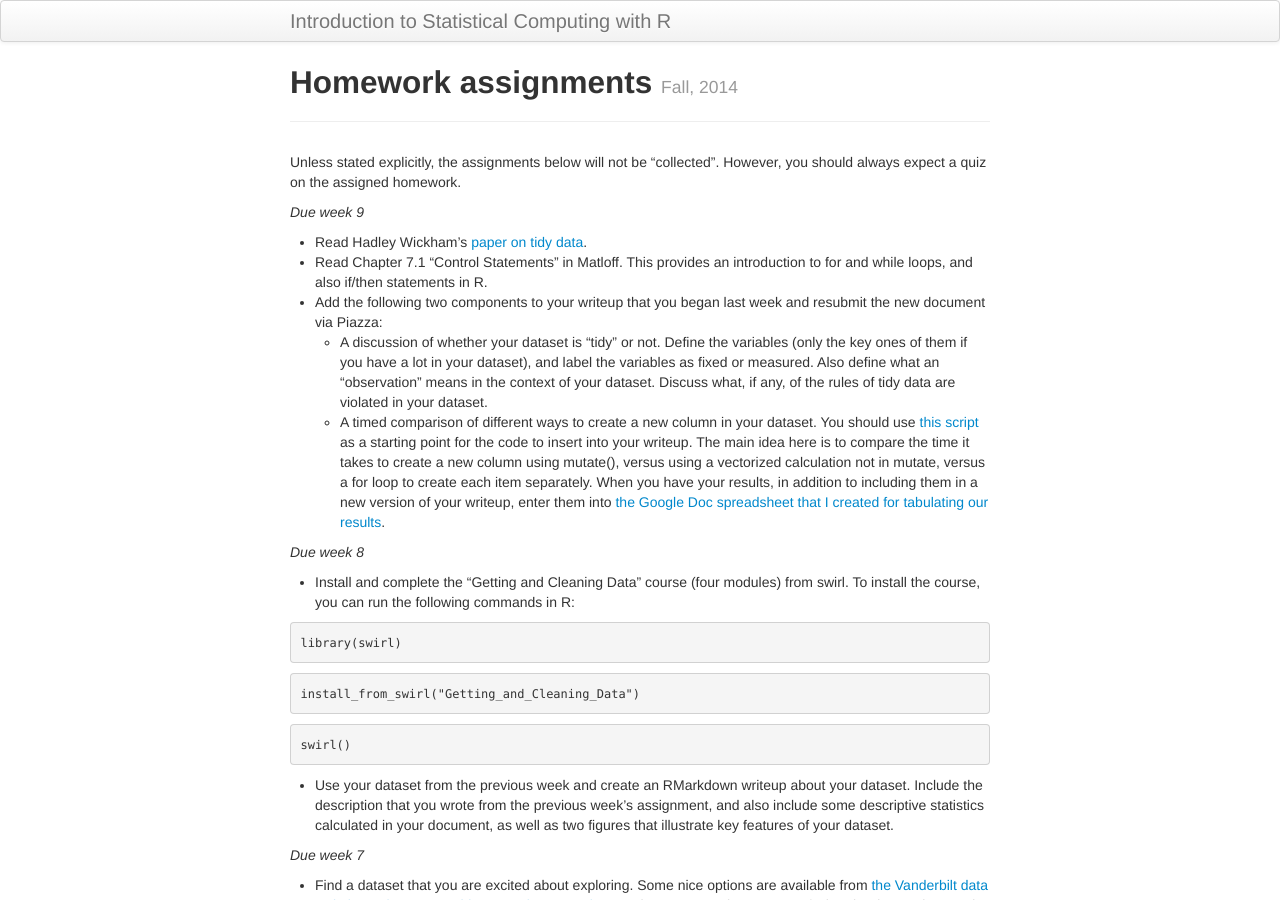
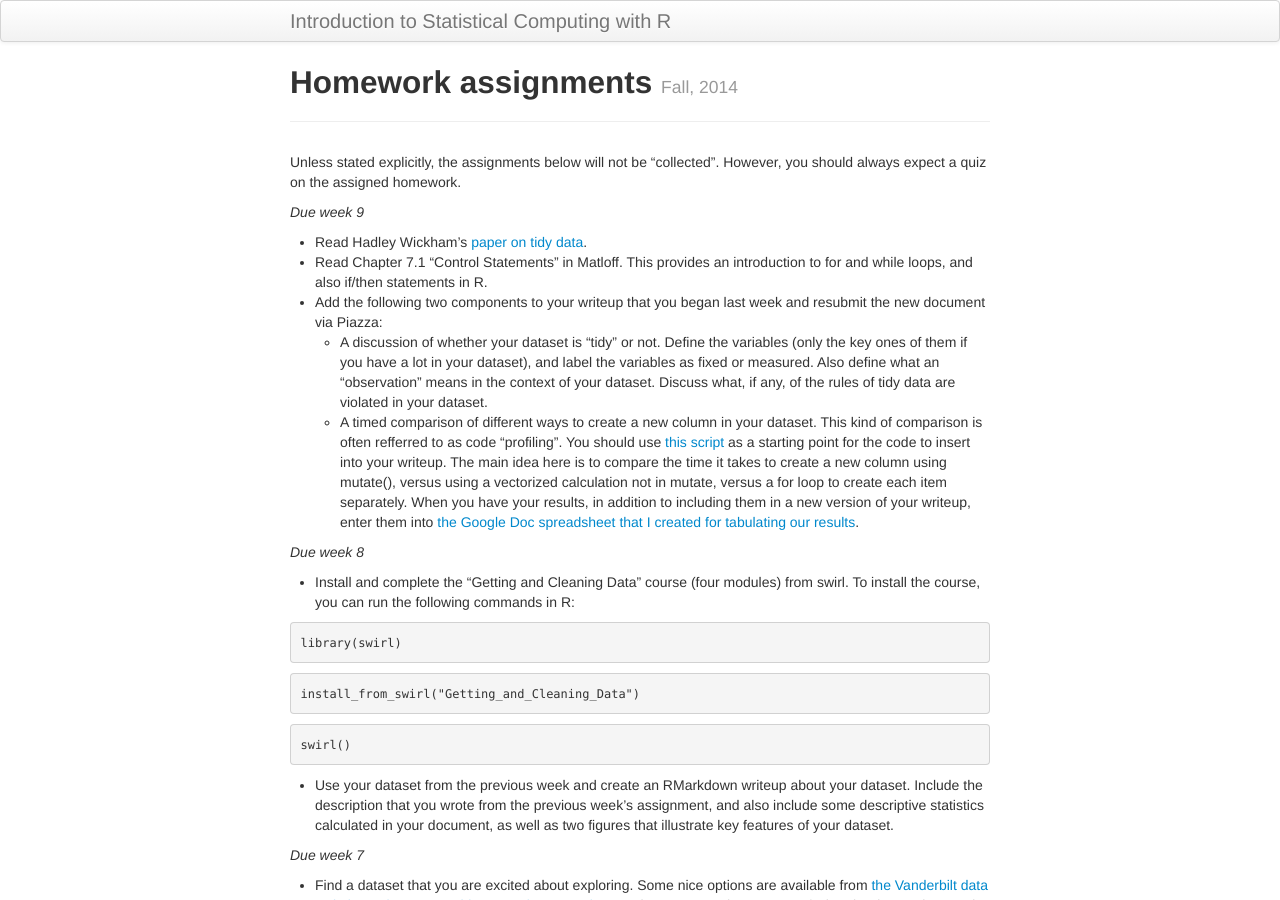
Before and after one commit to nickreich/statComp2014, a Jekyll site: the page built from pages/homework.md, in a window 1280 px wide and 900 px high. Built offline with Jekyll 4.4.1, drawn with Linux system fonts in a browser that asks for light colours.

Commit message:
hw9 update.

```diff
--- a/pages/homework.md
+++ b/pages/homework.md
@@ -16,7 +16,7 @@ _Due week 9_
 * Read Chapter 7.1 "Control Statements" in Matloff. This provides an introduction to for and while loops, and also if/then statements in R.
 * Add the following two components to your writeup that you began last week and resubmit the new document via Piazza:
     + A discussion of whether your dataset is "tidy" or not. Define the variables (only the key ones of them if you have a lot in your dataset), and label the variables as fixed or measured. Also define what an "observation" means in the context of your dataset. Discuss what, if any, of the rules of tidy data are violated in your dataset.
-    + A timed comparison of different ways to create a new column in your dataset. You should use [this script](../scripts/new-column-script.R) as a starting point for the code to insert into your writeup. The main idea here is to compare the time it takes to create a new column using mutate(), versus using a vectorized calculation not in mutate, versus a for loop to create each item separately. When you have your results, in addition to including them in a new version of your writeup, enter them into [the Google Doc spreadsheet that I created for tabulating our results](https://docs.google.com/a/umass.edu/spreadsheets/d/1BDyPuKewUkkQerROXruCY3tKXqxz5YNizHcsvF_7bgI/edit?usp=sharing).
+    + A timed comparison of different ways to create a new column in your dataset. This kind of comparison is often refferred to as code "profiling". You should use [this script](../scripts/new-column-script.R) as a starting point for the code to insert into your writeup. The main idea here is to compare the time it takes to create a new column using mutate(), versus using a vectorized calculation not in mutate, versus a for loop to create each item separately. When you have your results, in addition to including them in a new version of your writeup, enter them into [the Google Doc spreadsheet that I created for tabulating our results](https://docs.google.com/a/umass.edu/spreadsheets/d/1BDyPuKewUkkQerROXruCY3tKXqxz5YNizHcsvF_7bgI/edit?usp=sharing).
 
 _Due week 8_
 
```
